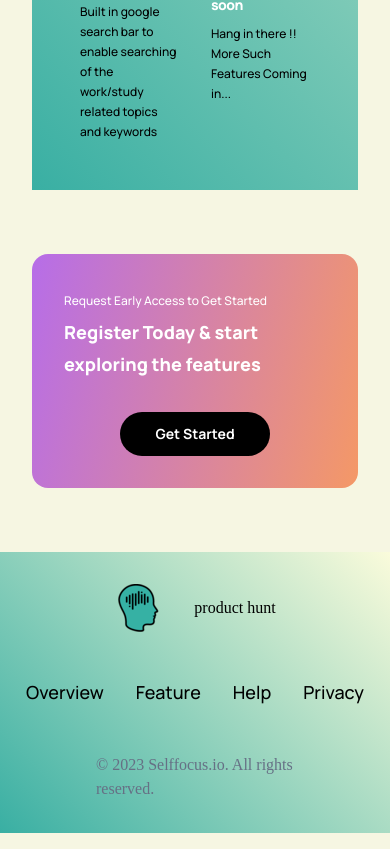
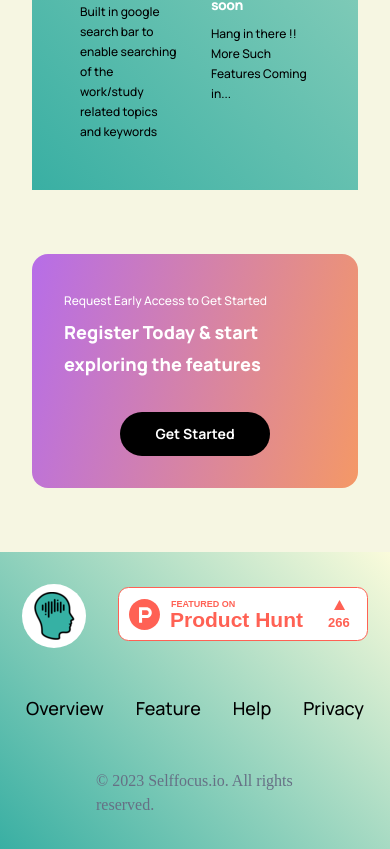
Before and after one commit to saranyavinjarapu/Selfocus_Landing_Page, a React (Create React App) app: page / in a window 390 px wide. Shown: the part 4150-4999 px from the top of the page. Built offline with nearby package versions, Linux system fonts and the light colour scheme.

Commit message:
added product hunt status to header

```diff
--- a/src/components/navbar/navbar.css
+++ b/src/components/navbar/navbar.css
@@ -26,6 +26,12 @@
   display: flex;
   justify-content: flex-end;
   align-items: center;
+  gap: 1rem;
+}
+
+.selfocus__navbar-sign_status img {
+  height: 2.7rem;
+  vertical-align: middle;
 }
 
 .selfocus__navbar-links_container p,
@@ -122,4 +128,8 @@
   .selfocus__navbar-menu_container-links-sign {
     display: block;
   }
+  .selfocus__navbar-menu_container-links-sign img {
+    margin-top: 1.2rem;
+    margin-bottom: 0.7rem;
+  }
 }
--- a/src/components/navbar/navbar.js
+++ b/src/components/navbar/navbar.js
@@ -2,6 +2,7 @@ import React, { useState } from "react";
 import { RiMenu3Line, RiCloseLine } from "react-icons/ri";
 import { Menu, Sign } from "./helpers";
 import "./navbar.css";
+import featuresLogo from "../../assets/featured.svg";
 
 const Navbar = () => {
   const [toggleMenu, setToggleMenu] = useState(false);
@@ -16,6 +17,9 @@ const Navbar = () => {
         </div>
       </div>
       <div className="selfocus__navbar-sign">
+        <div className="selfocus__navbar-sign_status">
+          <img src={featuresLogo} alt="selfocus_product_hunt_status" />
+        </div>
         <Sign />
       </div>
       <div className="selfocus__navbar-menu">
@@ -30,6 +34,7 @@ const Navbar = () => {
               <Menu />
             </div>
             <div className="selfocus__navbar-menu_container-links-sign">
+              <img src={featuresLogo} alt="selfocus_product_hunt_status" />
               <Sign />
             </div>
           </div>
--- a/src/containers/footer/footer.css
+++ b/src/containers/footer/footer.css
@@ -3,7 +3,7 @@
   justify-content: space-between;
   align-items: center;
   padding: 2rem 6rem;
-  gap: 5rem;
+  gap: 3rem;
 }
 
 .selfocus__footer-info {
@@ -14,10 +14,12 @@
 
 .selfocus__footer-info_logo {
   margin-right: 2rem;
+  background-color: white;
+  border-radius: 2rem;
+  padding: 0.5rem;
 }
 
 .selfocus__footer-info_logo img {
-  max-width: 100%;
   vertical-align: middle;
 }
 
@@ -48,7 +50,7 @@
   line-height: 1.5;
 }
 
-@media screen and (max-width: 850px) {
+@media screen and (max-width: 1050px) {
   .selfocus__footer {
     flex-direction: column;
     gap: 3rem;
--- a/src/containers/footer/footer.js
+++ b/src/containers/footer/footer.js
@@ -1,5 +1,6 @@
 import React from "react";
 import selfocusLogo from "../../assets/selfocus_logo_48.png";
+import featuresLogo from "../../assets/featured.svg";
 import { FooterMenu } from "./helpers";
 import "./footer.css";
 
@@ -10,7 +11,9 @@ const footer = () => {
         <div className="selfocus__footer-info_logo">
           <img src={selfocusLogo} alt="selfocus_logo" />
         </div>
-        <div className="selfocus__footer-info_status">product hunt</div>
+        <div className="selfocus__footer-info_status">
+          <img src={featuresLogo} alt="selfocus_logo" />
+        </div>
       </div>
       <div className="selfocus__footer-links">
         <div className="selfocus__footer-links_container">
```
Also changed, not shown: src/assets/featured.svg (added).
